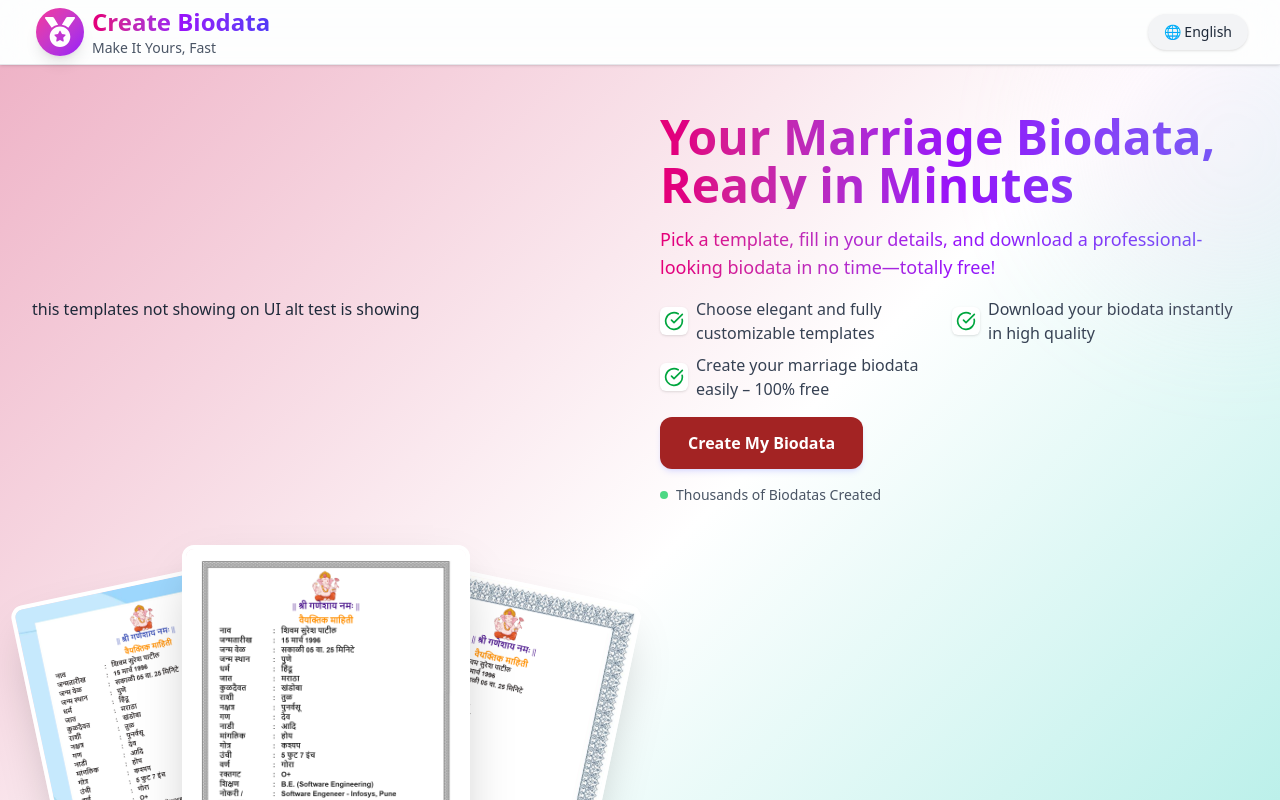
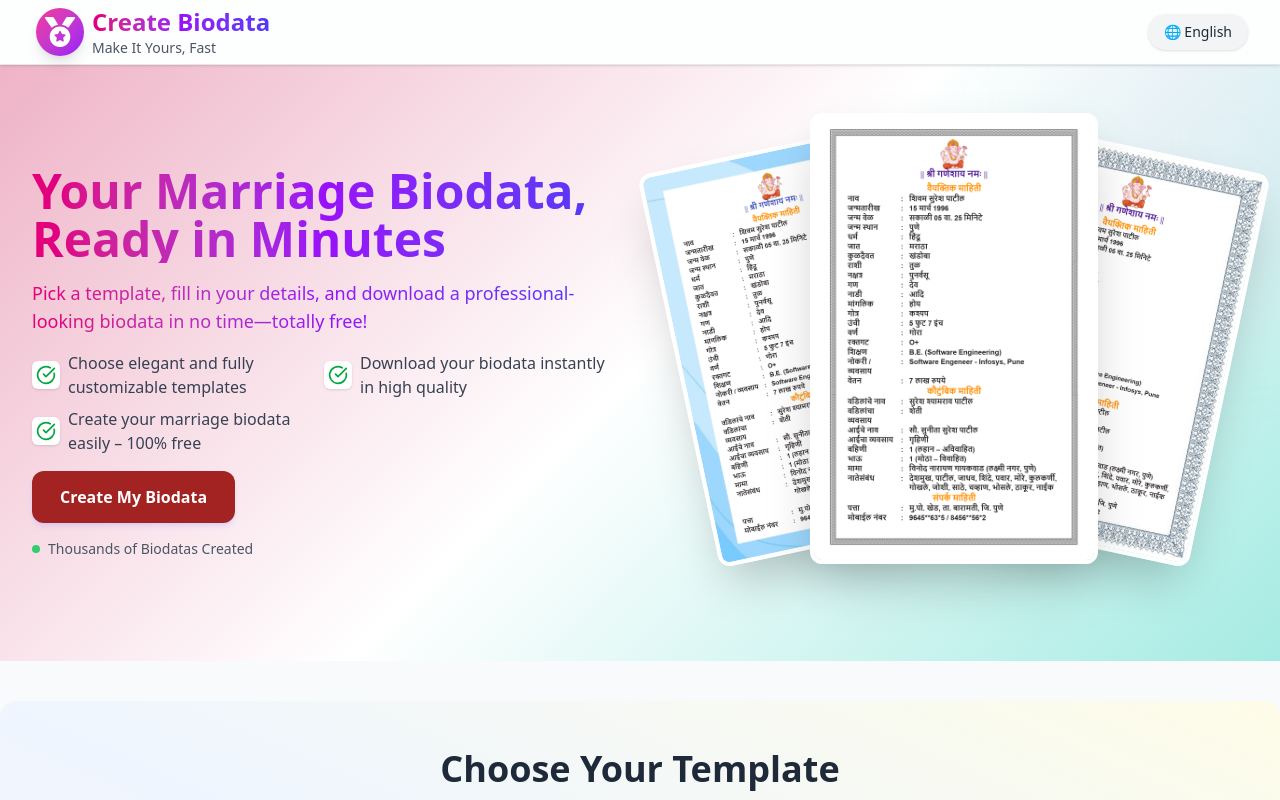
Before and after one commit to Tejas3085/marriage-biodata-maker, a Next.js app: page / in a window 1280 px wide. Shown: the top 800 px of the page. Built offline with nearby package versions, Linux system fonts and the light colour scheme.

Commit message:
UI changes

```diff
--- a/app/Home/page.tsx
+++ b/app/Home/page.tsx
@@ -215,9 +215,6 @@ export default function HomePage() {
               </div>
             </div>
 
-this templates not showing on UI
-alt test is showing
-
           </div>
         </div>
       </section>
```
